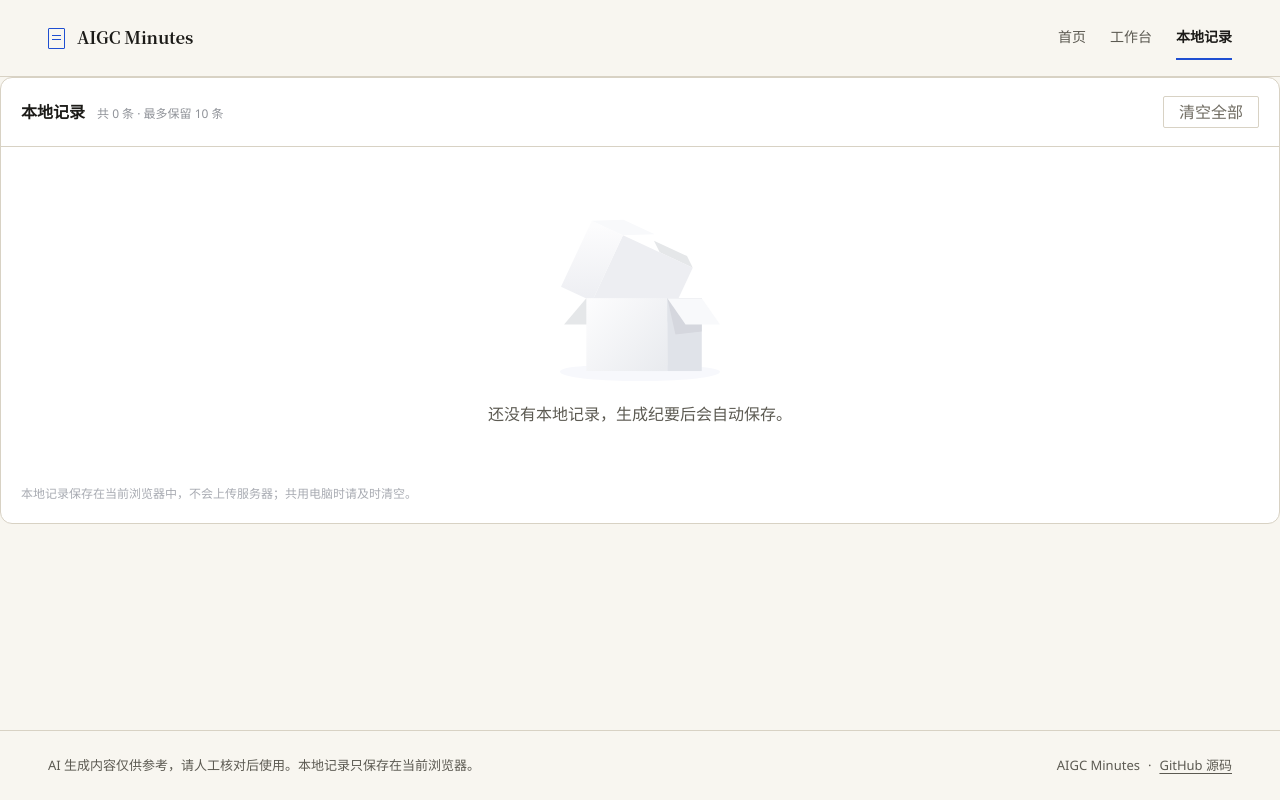
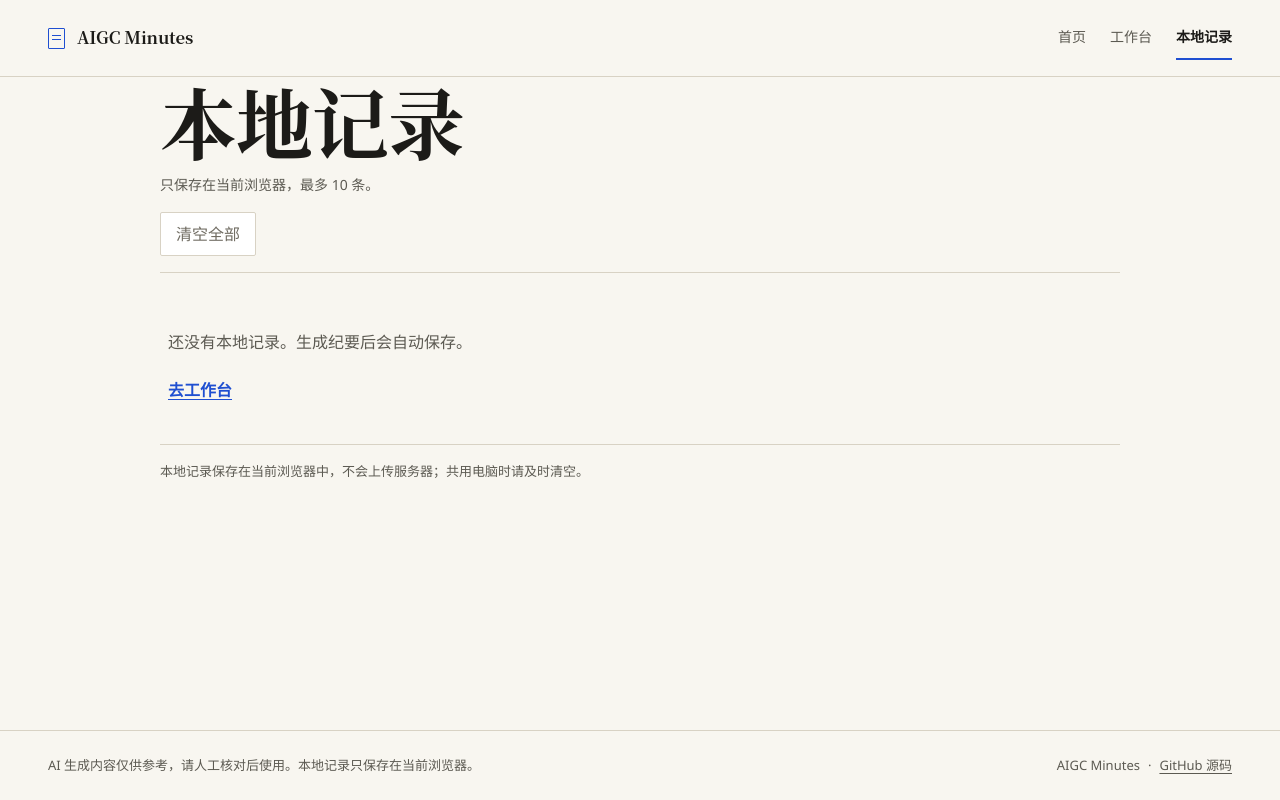
Before and after one commit to ACheng-06/AIGC-Minutes, a Vue app in the folder web/: page /history in a window 1280 px wide. Built offline with nearby package versions, Linux system fonts and the light colour scheme.

Commit message:
feat: 将本地记录页改为档案索引

```diff
--- a/web/src/views/HistoryView.vue
+++ b/web/src/views/HistoryView.vue
@@ -7,8 +7,17 @@ import { useMinutesStore } from '../composables/useMinutesStore';
 import type { LocalMinutesRecord, Minutes } from '../types/minutes';
 
 const router = useRouter();
-const { setLoadedRecord } = useMinutesStore();
+const { state, setLoadedRecord } = useMinutesStore();
 const records = ref<LocalMinutesRecord[]>([]);
+
+const dateFormatter = new Intl.DateTimeFormat('zh-CN', {
+  year: 'numeric',
+  month: '2-digit',
+  day: '2-digit',
+  hour: '2-digit',
+  minute: '2-digit',
+  hour12: false,
+});
 
 function reload(): void {
   records.value = listRecords();
@@ -18,21 +27,43 @@ onMounted(reload);
 
 function formatSavedAt(value: string): string {
   const date = new Date(value);
-  return Number.isNaN(date.getTime()) ? value : date.toLocaleString('zh-CN', { hour12: false });
+  return Number.isNaN(date.getTime()) ? value : dateFormatter.format(date);
 }
 
 function excerpt(minutes: Minutes): string {
   const text = minutes.summary.replace(/\s+/g, ' ').trim();
-  return text.length > 80 ? `${text.slice(0, 80)}…` : text;
+  return text.length > 90 ? `${text.slice(0, 90)}…` : text;
 }
 
-function handleLoad(record: LocalMinutesRecord): void {
+async function handleLoad(record: LocalMinutesRecord): Promise<void> {
+  if (state.minutes && state.dirty) {
+    try {
+      await ElMessageBox.confirm('当前未保存修改会被替换。', '载入本地记录', {
+        type: 'warning',
+        confirmButtonText: '继续载入',
+        cancelButtonText: '取消',
+      });
+    } catch {
+      return;
+    }
+  }
+
   setLoadedRecord(record);
   ElMessage.success('已载入工作台');
-  void router.push('/');
+  void router.push('/workspace');
 }
 
-function handleRemove(record: LocalMinutesRecord): void {
+async function handleRemove(record: LocalMinutesRecord): Promise<void> {
+  try {
+    await ElMessageBox.confirm('删除后无法恢复，确定删除这条记录吗？', '删除本地记录', {
+      type: 'warning',
+      confirmButtonText: '删除',
+      cancelButtonText: '取消',
+    });
+  } catch {
+    return;
+  }
+
   removeRecord(record.id);
   reload();
   ElMessage.success('已删除该条记录');
@@ -56,120 +87,179 @@ async function handleClear(): Promise<void> {
 </script>
 
 <template>
-  <div class="history">
-    <el-card shadow="never" class="history-card">
-      <template #header>
-        <div class="history-header">
-          <div>
-            <span class="history-title">本地记录</span>
-            <span class="history-count">共 {{ records.length }} 条 · 最多保留 10 条</span>
+  <section class="history-page">
+    <header class="page-heading">
+      <div>
+        <h1>本地记录</h1>
+        <p class="page-intro">只保存在当前浏览器，最多 10 条。</p>
+      </div>
+      <el-button :disabled="records.length === 0" @click="handleClear">清空全部</el-button>
+    </header>
+
+    <ul v-if="records.length" class="archive-list">
+      <li v-for="record in records" :key="record.id" class="archive-item">
+        <article class="archive-row">
+          <time class="archive-date" :datetime="record.savedAt">{{ formatSavedAt(record.savedAt) }}</time>
+
+          <div class="archive-main">
+            <h2>{{ record.minutes.title }}</h2>
+            <p class="archive-excerpt">{{ excerpt(record.minutes) }}</p>
           </div>
-          <el-button :disabled="records.length === 0" @click="handleClear">清空全部</el-button>
-        </div>
-      </template>
 
-      <el-empty v-if="records.length === 0" description="还没有本地记录，生成纪要后会自动保存。" />
+          <p class="archive-count">{{ record.minutes.todos.length }} 条待办</p>
 
-      <div v-else class="record-list">
-        <div v-for="record in records" :key="record.id" class="record-item">
-          <div class="record-main">
-            <h3>{{ record.minutes.title }}</h3>
-            <p class="record-meta">
-              {{ formatSavedAt(record.savedAt) }} · {{ record.minutes.todos.length }} 条待办
-            </p>
-            <p class="record-excerpt">{{ excerpt(record.minutes) }}</p>
+          <div class="archive-actions">
+            <el-button
+              link
+              type="primary"
+              :aria-label="`载入${record.minutes.title}`"
+              @click="handleLoad(record)"
+            >
+              载入工作台
+            </el-button>
+            <el-button
+              link
+              type="danger"
+              :aria-label="`删除${record.minutes.title}`"
+              @click="handleRemove(record)"
+            >
+              删除
+            </el-button>
           </div>
-          <div class="record-actions">
-            <el-button size="small" type="primary" plain @click="handleLoad(record)">载入工作台</el-button>
-            <el-button size="small" type="danger" plain @click="handleRemove(record)">删除</el-button>
-          </div>
-        </div>
-      </div>
+        </article>
+      </li>
+    </ul>
 
-      <p class="privacy-tip">本地记录保存在当前浏览器中，不会上传服务器；共用电脑时请及时清空。</p>
-    </el-card>
-  </div>
+    <div v-else class="archive-empty">
+      <p>还没有本地记录。生成纪要后会自动保存。</p>
+      <router-link class="text-link" to="/workspace">去工作台</router-link>
+    </div>
+
+    <p class="privacy-tip">本地记录保存在当前浏览器中，不会上传服务器；共用电脑时请及时清空。</p>
+  </section>
 </template>
 
 <style scoped>
-.history-card {
-  border-radius: 12px;
+.history-page {
+  max-width: 960px;
+  margin: 0 auto;
 }
 
-.history-header {
+.page-heading {
   display: flex;
+  align-items: flex-start;
   justify-content: space-between;
-  align-items: center;
-  gap: 12px;
+  gap: var(--space-4);
+  padding-bottom: var(--space-4);
+  border-bottom: 1px solid var(--color-border);
 }
 
-.history-title {
-  font-size: 16px;
+.page-heading h1 {
+  font-size: var(--font-size-display);
+}
+
+.page-intro {
+  margin-top: var(--space-2);
+  color: var(--color-fg-muted);
+  font-size: var(--font-size-small);
+}
+
+.page-heading :deep(.el-button) {
+  min-height: 44px;
+}
+
+.archive-list {
+  margin: 0;
+  padding: 0;
+  list-style: none;
+}
+
+.archive-item {
+  border-bottom: 1px solid var(--color-border);
+}
+
+.archive-row {
+  display: grid;
+  grid-template-columns: 150px minmax(0, 1fr) 90px auto;
+  gap: var(--space-4);
+  align-items: center;
+  padding: var(--space-4) var(--space-2);
+}
+
+.archive-date {
+  color: var(--color-fg-muted);
+  font-size: var(--font-size-caption);
+  font-variant-numeric: tabular-nums;
+}
+
+.archive-main {
+  min-width: 0;
+}
+
+.archive-main h2 {
+  font-family: var(--font-body);
+  font-size: var(--font-size-h3);
   font-weight: 600;
 }
 
-.history-count {
-  margin-left: 12px;
-  color: #909399;
-  font-size: 12px;
+.archive-excerpt {
+  display: -webkit-box;
+  margin-top: var(--space-2);
+  overflow: hidden;
+  color: var(--color-fg-muted);
+  font-size: var(--font-size-small);
+  line-height: 1.7;
+  -webkit-box-orient: vertical;
+  -webkit-line-clamp: 2;
 }
 
-.record-list {
-  display: flex;
-  flex-direction: column;
-  gap: 12px;
+.archive-count {
+  color: var(--color-fg-muted);
+  font-size: var(--font-size-caption);
+  font-variant-numeric: tabular-nums;
+  white-space: nowrap;
 }
 
-.record-item {
+.archive-actions {
   display: flex;
-  justify-content: space-between;
-  gap: 16px;
-  padding: 14px 16px;
-  border: 1px solid #ebeef5;
-  border-radius: 10px;
+  flex-wrap: wrap;
+  gap: var(--space-2);
+  justify-content: flex-end;
 }
 
-.record-main {
-  min-width: 0;
+.archive-actions :deep(.el-button) {
+  min-height: 44px;
 }
 
-.record-main h3 {
-  margin: 0;
-  font-size: 15px;
+.archive-empty {
+  padding: var(--space-6) var(--space-2);
+  border-bottom: 1px solid var(--color-border);
+  color: var(--color-fg-muted);
 }
 
-.record-meta {
-  margin: 4px 0;
-  color: #a8abb2;
-  font-size: 12px;
-}
-
-.record-excerpt {
-  margin: 0;
-  color: #606266;
-  font-size: 13px;
-  line-height: 1.6;
-  overflow: hidden;
-  display: -webkit-box;
-  -webkit-line-clamp: 2;
-  -webkit-box-orient: vertical;
-}
-
-.record-actions {
-  display: flex;
-  align-items: center;
-  gap: 8px;
-  flex-shrink: 0;
+.archive-empty p {
+  margin-bottom: var(--space-3);
+  font-size: var(--font-size-body);
 }
 
 .privacy-tip {
-  margin: 16px 0 0;
-  color: #a8abb2;
-  font-size: 12px;
+  margin-top: var(--space-4);
+  color: var(--color-fg-muted);
+  font-size: var(--font-size-caption);
 }
 
-@media (max-width: 640px) {
-  .record-item {
+@media (max-width: 900px) {
+  .archive-row {
+    grid-template-columns: 1fr;
+    gap: var(--space-2);
+    padding: var(--space-4) 0;
+  }
+
+  .archive-actions {
+    justify-content: flex-start;
+  }
+
+  .page-heading {
     flex-direction: column;
   }
 }
```
